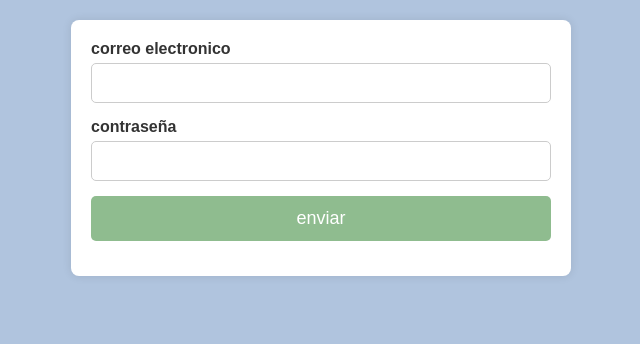
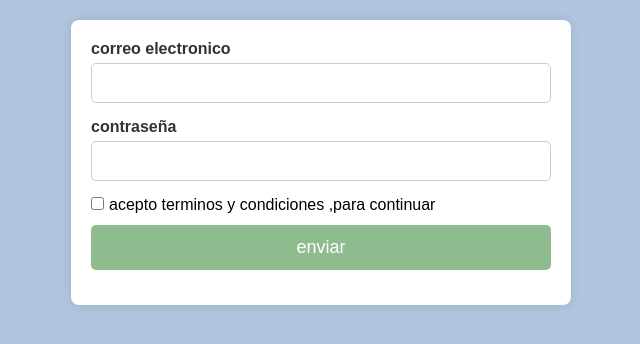
Before and after one commit to patrii24/Programacion_H2_2T_patriciarodriguezarroyo, a PHP site: page /registro.php in a window 1280 px wide. Shown: the part 71-415 px from the top of the page, without its empty margins (319-959 px from the left). Run offline with PHP 8.4, Linux system fonts and the light colour scheme.

Commit message:
Add files via upload

```diff
--- a/registro.php
+++ b/registro.php
@@ -22,6 +22,8 @@ Click nbfs://nbhost/SystemFileSystem/Templates/Scripting/EmptyPHPWebPage.php to
             </br>
             <p>contraseña</p>
             <input type="password" id='password' name='password' required>
+            </br>
+            <input type="checkbox" name="terminos"required>acepto terminos y condiciones ,para continuar
             <input type='submit' value='enviar'>
         </form>
         <?php
```
